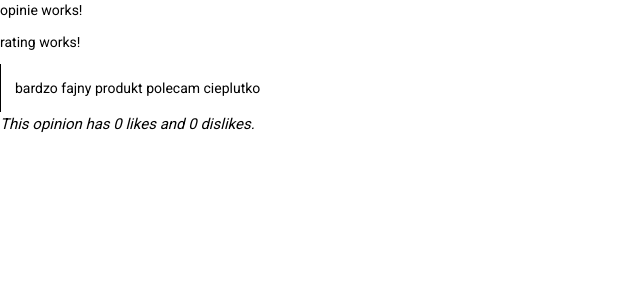
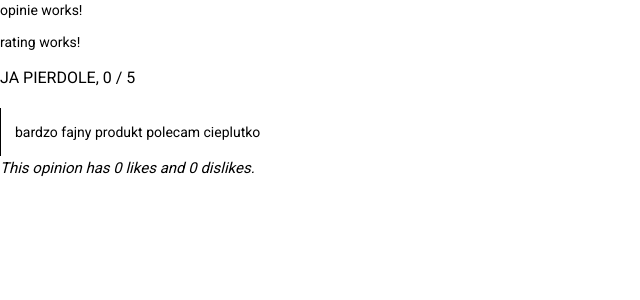
Before and after one commit to TGSK-ProjektIO/Projekcik, an Angular app: page / in a window 1280 px wide. Shown: the top 300 px of the page, without its empty margins (0-640 px from the left). Built offline with nearby package versions, Linux system fonts and the light colour scheme.

Commit message:
add whatever

```diff
--- a/angular.json
+++ b/angular.json
@@ -99,5 +99,8 @@
         }
       }
     }
+  },
+  "cli": {
+    "analytics": false
   }
 }
--- a/src/app/opinie/opinie.component.html
+++ b/src/app/opinie/opinie.component.html
@@ -1,4 +1,4 @@
 <p>opinie works!</p>
-<app-rating></app-rating>
+<app-rating name="JA PIERDOLE"></app-rating>
 <app-review></app-review>
 <app-opinion-rating></app-opinion-rating>
--- a/src/app/opinie/rating/rating.component.html
+++ b/src/app/opinie/rating/rating.component.html
@@ -1 +1,2 @@
 <p>rating works!</p>
+<h3>{{ GetName()}}, {{GetRating()}} / 5</h3>
--- a/src/app/opinie/rating/rating.component.ts
+++ b/src/app/opinie/rating/rating.component.ts
@@ -1,4 +1,4 @@
-import { Component, OnInit } from '@angular/core';
+import { Component, OnInit, Input } from '@angular/core';
 
 @Component({
   selector: 'app-rating',
@@ -7,9 +7,24 @@ import { Component, OnInit } from '@angular/core';
 })
 export class RatingComponent implements OnInit {
 
+  @Input() name: string = "";
+  rating: number = 0;
+
   constructor() { }
 
   ngOnInit(): void {
   }
 
+  GetRating(): number {
+    return this.rating;
+  }
+
+  GetName(): string {
+    return this.name;
+  }
+
+  SetRating(rating: number): void {
+    this.rating = rating;
+  }
+
 }
```
